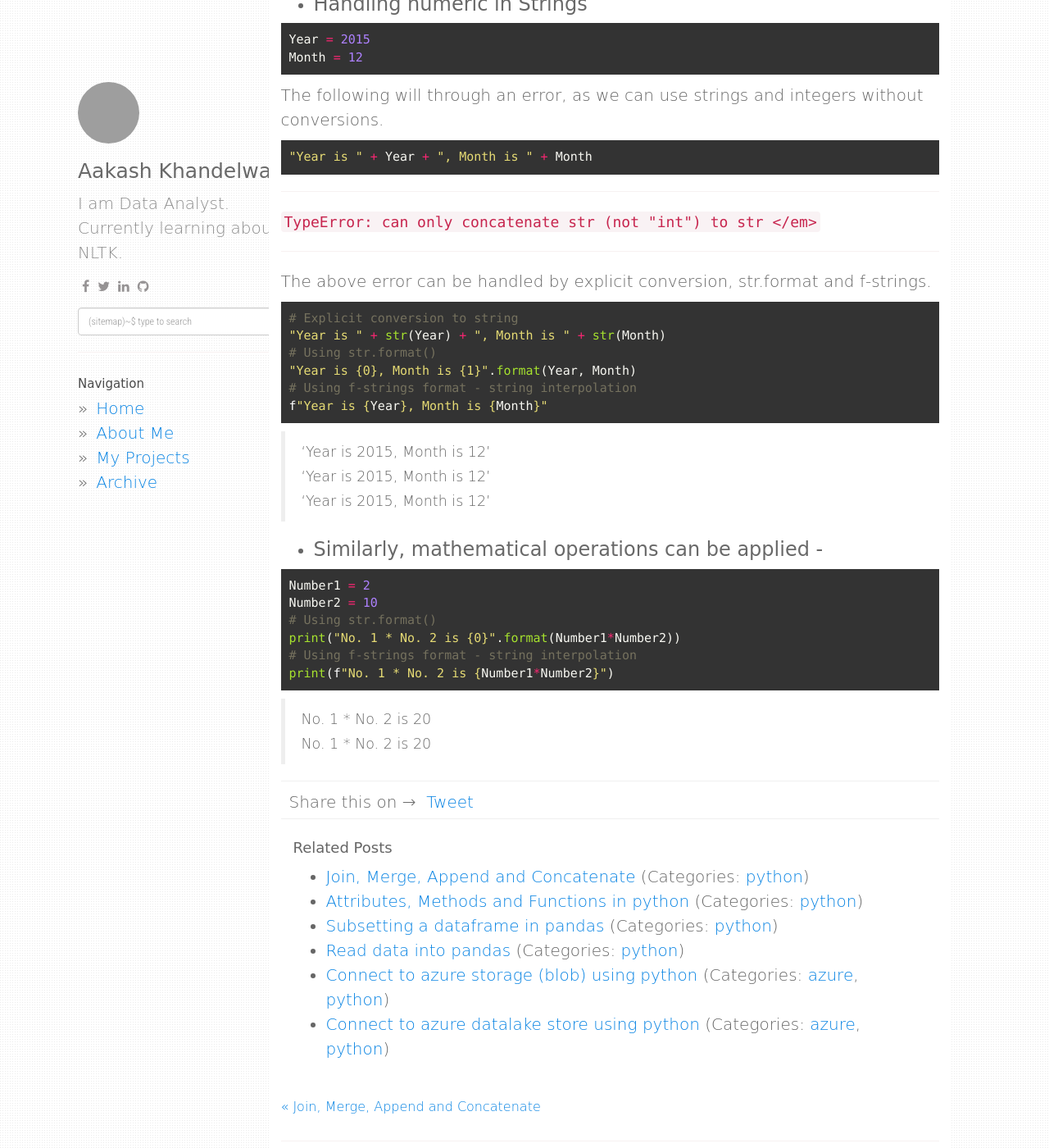
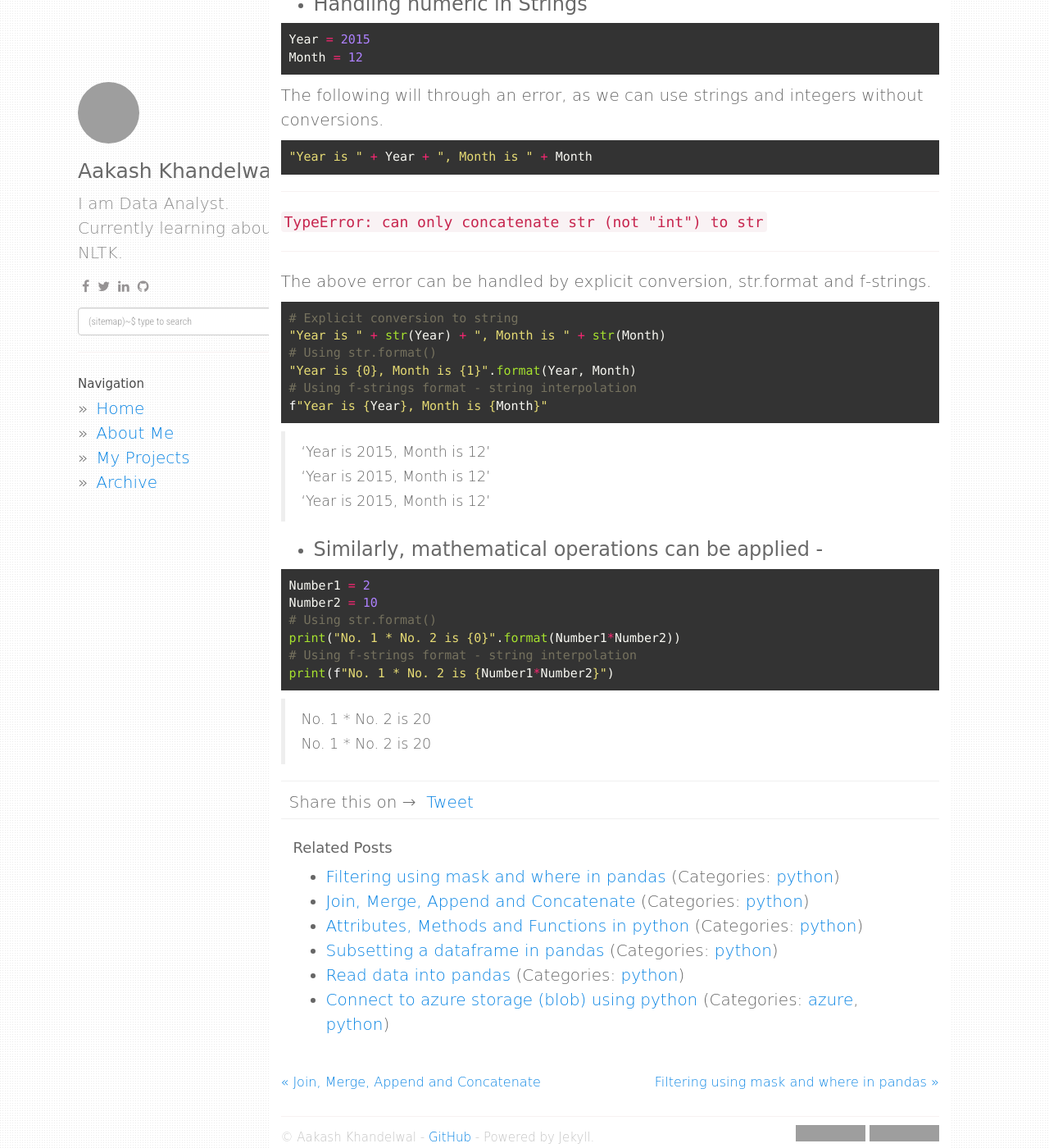
Before and after one commit to aakashkh/data-patterns, a Jekyll site: the page built from _posts/python/2019-03-28-String-Interpolation.md, in a window 1280 px wide and 1400 px high, scrolled down 749 px. Shown: the whole window at 82% size. Built offline with Jekyll 4.4.1, drawn with Linux system fonts in a browser that asks for light colours; nearby versions of some CDN libraries; comment, search, counter and statistics services are not loaded; grey boxes are pictures that could not be loaded.

Commit message:
where and mask using pandas

````diff
--- a/_posts/python/2019-03-28-String-Interpolation-Python.md
+++ b/_posts/python/2019-03-28-String-Interpolation.md
@@ -46,7 +46,7 @@
 ```
 <hr>
 
-``TypeError: can only concatenate str (not "int") to str </em>``
+``TypeError: can only concatenate str (not "int") to str``
 
 <hr>
 
--- /dev/null
+++ b/_posts/python/2019-04-03-Using-Where-Mask-Filtering.md
@@ -0,0 +1,192 @@
+---
+layout : post
+title : Filtering using mask and where in pandas
+categories: [python]
+tags: [pandas, python, filtering, mask, where, dataframe]
+---
+
+
+df.where -> Replace value where condition is false
+df.mask -> Replace value where condition is true
+
+
+```python
+import pandas as pd
+import numpy as np
+dummy_data = pd.DataFrame(
+    np.array([[1, 2, 3], [4, 5, np.nan], [7, 8, 9], [3, 2, np.nan], [5, 6, np.nan]]),
+    columns=['Column 1', 'Column 2', 'Column 3'])
+```
+
+
+```python
+dummy_data
+```
+
+<div class="table-responsive-sm">
+<table class="table-sm table-hover table-striped table-condensed">
+  <thead>
+    <tr style="text-align: right;">
+      <th></th>
+      <th>Column 1</th>
+      <th>Column 2</th>
+      <th>Column 3</th>
+    </tr>
+  </thead>
+  <tbody>
+    <tr>
+      <th>0</th>
+      <td>1.0</td>
+      <td>2.0</td>
+      <td>3.0</td>
+    </tr>
+    <tr>
+      <th>1</th>
+      <td>4.0</td>
+      <td>5.0</td>
+      <td>NaN</td>
+    </tr>
+    <tr>
+      <th>2</th>
+      <td>7.0</td>
+      <td>8.0</td>
+      <td>9.0</td>
+    </tr>
+    <tr>
+      <th>3</th>
+      <td>3.0</td>
+      <td>2.0</td>
+      <td>NaN</td>
+    </tr>
+    <tr>
+      <th>4</th>
+      <td>5.0</td>
+      <td>6.0</td>
+      <td>NaN</td>
+    </tr>
+  </tbody>
+</table>
+</div>
+
+### Operations over the data frame
+-  Using df.where - Replace values when the condition is false
+
+```python
+dummy_data.where(dummy_data['Column 3'].isnull(),np.nan)
+```
+
+<div class="table-responsive-sm">
+<table class="table-sm table-hover table-striped table-condensed">
+  <thead>
+    <tr style="text-align: right;">
+      <th></th>
+      <th>Column 1</th>
+      <th>Column 2</th>
+      <th>Column 3</th>
+    </tr>
+  </thead>
+  <tbody>
+    <tr>
+      <th>0</th>
+      <td>NaN</td>
+      <td>NaN</td>
+      <td>NaN</td>
+    </tr>
+    <tr>
+      <th>1</th>
+      <td>4.0</td>
+      <td>5.0</td>
+      <td>NaN</td>
+    </tr>
+    <tr>
+      <th>2</th>
+      <td>NaN</td>
+      <td>NaN</td>
+      <td>NaN</td>
+    </tr>
+    <tr>
+      <th>3</th>
+      <td>3.0</td>
+      <td>2.0</td>
+      <td>NaN</td>
+    </tr>
+    <tr>
+      <th>4</th>
+      <td>5.0</td>
+      <td>6.0</td>
+      <td>NaN</td>
+    </tr>
+  </tbody>
+</table>
+</div>
+
+
+- Using df.mask - Replace values when the condition is true
+
+
+```python
+dummy_data.mask(dummy_data['Column 3'].isnull(),0)
+```
+
+<div class="table-responsive-sm">
+<table class="table-sm table-hover table-striped table-condensed">
+  <thead>
+    <tr style="text-align: right;">
+      <th></th>
+      <th>Column 1</th>
+      <th>Column 2</th>
+      <th>Column 3</th>
+    </tr>
+  </thead>
+  <tbody>
+    <tr>
+      <th>0</th>
+      <td>1.0</td>
+      <td>2.0</td>
+      <td>3.0</td>
+    </tr>
+    <tr>
+      <th>1</th>
+      <td>0.0</td>
+      <td>0.0</td>
+      <td>0.0</td>
+    </tr>
+    <tr>
+      <th>2</th>
+      <td>7.0</td>
+      <td>8.0</td>
+      <td>9.0</td>
+    </tr>
+    <tr>
+      <th>3</th>
+      <td>0.0</td>
+      <td>0.0</td>
+      <td>0.0</td>
+    </tr>
+    <tr>
+      <th>4</th>
+      <td>0.0</td>
+      <td>0.0</td>
+      <td>0.0</td>
+    </tr>
+  </tbody>
+</table>
+</div>
+
+### Operations over a particular columns
+
+- Using df.mask - Replace values when the condition is true
+
+```python
+list(zip(dummy_data['Column 3'],dummy_data['Column 3'].mask(dummy_data['Column 3'].isnull(),0)))
+```
+> [(3.0, 3.0), (nan, 0.0), (9.0, 9.0), (nan, 0.0), (nan, 0.0)]
+
+-  Using df.where - Replace values when the condition is false
+
+
+```python
+list(zip(dummy_data['Column 3'],dummy_data['Column 3'].where(dummy_data['Column 3'].isnull(),np.nan)))
+```
+
+> [(3.0, nan), (nan, nan), (9.0, nan), (nan, nan), (nan, nan)]
````
Also changed, not shown: _posts/python/2019-01-05-Subsetting-dataframe.md (renamed from _posts/python/2019-01-05-Subsetting-a-dataframe.md).
